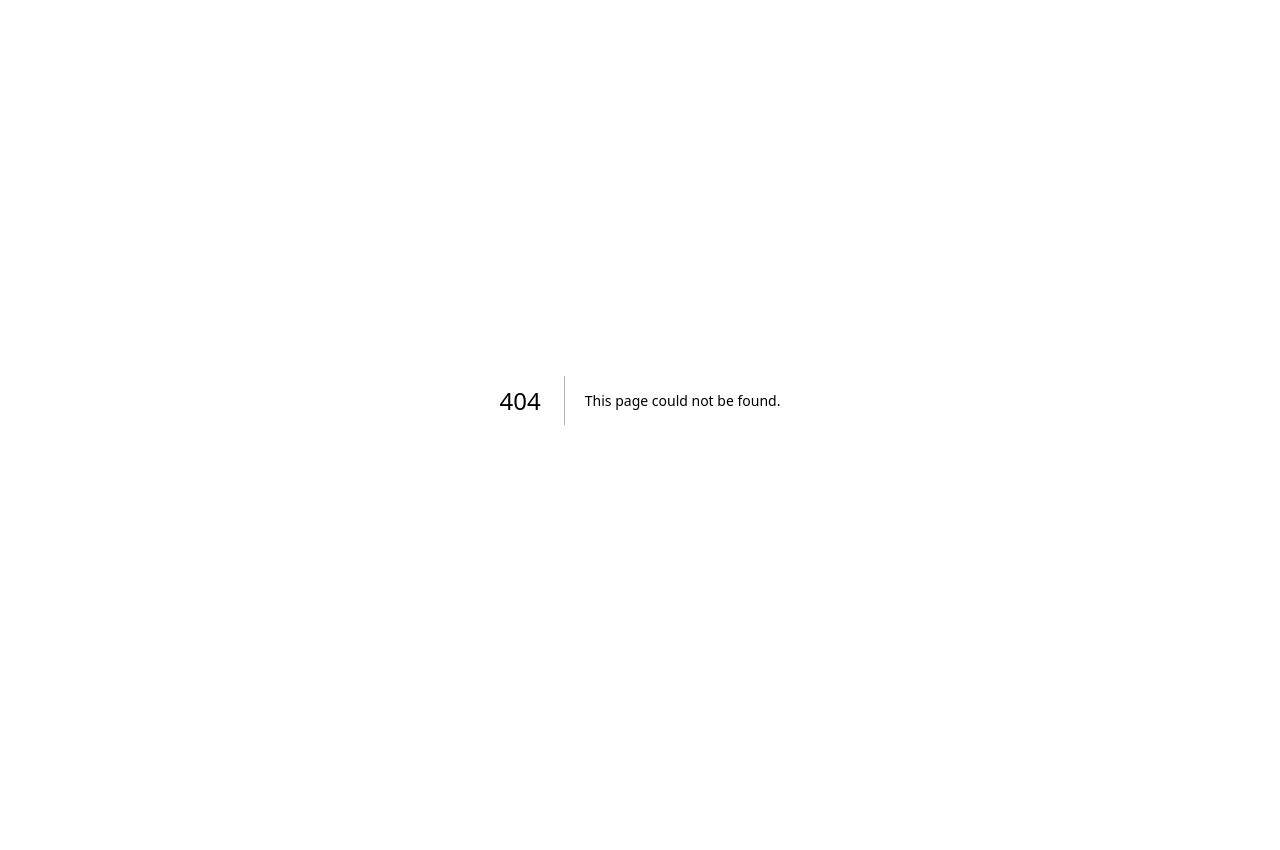
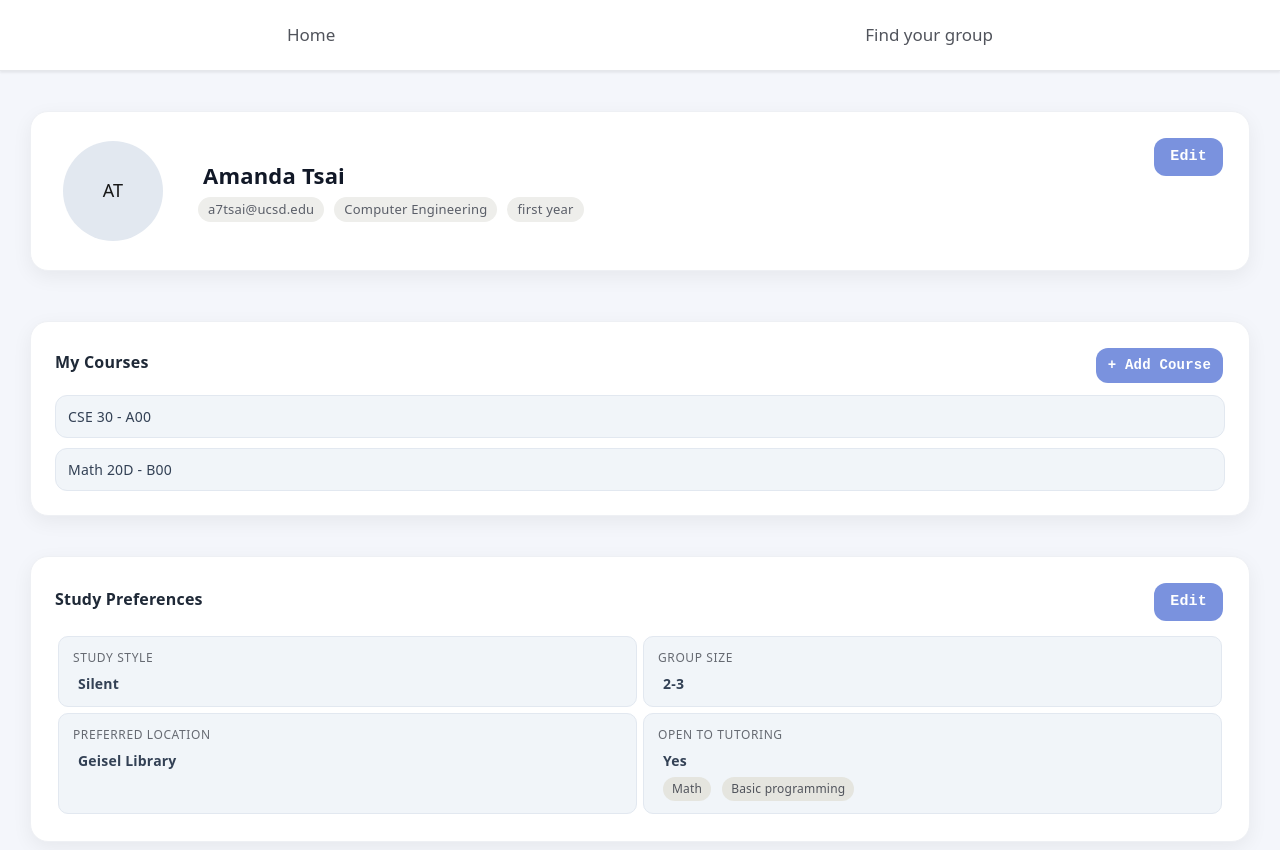
Before and after one commit to s2wen/wic, a Next.js app in the folder my-app/: page /profile in a window 1280 px wide. Before the commit this address had no page. Shown: the top 850 px of the page. Before the commit the page ends 800 px from the top, so only its background shows below. Built offline with nearby package versions, Linux system fonts and the light colour scheme.

Commit message:
profile page

```diff
--- /dev/null
+++ b/my-app/app/profile/page.tsx
@@ -0,0 +1,167 @@
+// import { useEffect, useState } from "react";
+import styles from "./profile_page.module.css";
+
+export type Course = {
+  name: string;
+  section: string;
+  professor: string;
+};
+
+export type StudyStyle = "Silent" | "Collaborative" | "Flexible";
+export type GroupSize = "2-3" | "4-6" | "7+";
+
+export type Preferences = {
+  style: StudyStyle;
+  groupSize: GroupSize;
+  location: string;
+  openToTutoring: boolean;
+  tutoringFields: string[];
+}
+
+export type User = {
+  firstName: string;
+  lastName: string;
+  email: string;
+  major: string;
+  year: string;
+  courses: Course[];
+  preferences: Preferences;
+};
+
+const course1: Course = {
+  name: "CSE 30",
+  section: "A00",
+  professor: "Bryan Chin",
+};
+
+const course2: Course = {
+  name: "Math 20D",
+  section: "B00",
+  professor: "Rishabh Dixit",
+};
+
+const pref: Preferences = {
+  style: "Silent",
+  groupSize: "2-3",
+  location: "Geisel Library",
+  openToTutoring: true,
+  tutoringFields: ["Math", "Basic programming"],
+};
+
+const user: User = {
+  firstName: "Amanda",
+  lastName: "Tsai",
+  major: "Computer Engineering",
+  year: "first",
+  email: "a7tsai@ucsd.edu",
+  courses: [course1, course2],
+  preferences: pref
+};
+
+// main function
+export default function Profile() {
+  return (
+    <div>
+      <nav className={styles.navbar}>
+        <ul>
+          <li className={styles.element}>
+            <a href="../homepage/page.tsx">Home</a>
+          </li>
+          <li className={styles.element}>
+            <a href="../groups/page.tsx">Find your group</a>
+          </li>
+        </ul>
+      </nav>
+      <div className={styles.root}>
+        <div className={styles.header}>
+          <div className={styles.profileRow}>
+            <div className={styles.pfp}>
+              {user.firstName[0]}
+              {user.lastName[0]}
+            </div>
+            <div className={styles.profileInfo}>
+              <div className={styles.name}>
+                {user.firstName} {user.lastName}
+              </div>
+              <div className={styles.badgeRow}>
+                <div className={`${styles.body} ${styles.bodyinfo}`}>
+                  {user.email}
+                </div>
+                <div className={`${styles.body} ${styles.bodyinfo}`}>
+                  {user.major}
+                </div>
+                <div className={`${styles.body} ${styles.bodyinfo}`}>
+                  {user.year} year
+                </div>
+              </div>
+            </div>
+            <button className={`${styles.button} ${styles.edit}`}>Edit</button>
+          </div>
+        </div>
+
+        <div className={styles.info}>
+          <div className={styles.sectionHeader}>
+            <div className={styles.sectionTitle}>My Courses</div>
+            <button className={`${styles.button} ${styles.addcourse}`}>
+              + Add Course
+            </button>
+          </div>
+
+          {user.courses.map((c, i) => (
+            <div key={i} className={styles.item}>
+              {c.name} - {c.section}
+            </div>
+          ))}
+        </div>
+
+        <div className={styles.info}>
+          <div className={styles.sectionHeader}>
+            <div className={styles.sectionTitle}>Study Preferences</div>
+            <button className={`${styles.button} ${styles.buttonSmall}`}>
+              Edit
+            </button>
+          </div>
+          <div className={styles.prefGrid}>
+            <div className={styles.prefItem}>
+              <div className={styles.prefLabel}>Study Style</div>
+              <div className={styles.prefValue}>{user.preferences.style}</div>
+            </div>
+
+            <div className={styles.prefItem}>
+              <div className={styles.prefLabel}>Group Size</div>
+              <div className={styles.prefValue}>
+                {user.preferences.groupSize}
+              </div>
+            </div>
+
+            <div className={styles.prefItem}>
+              <div className={styles.prefLabel}>Preferred Location</div>
+              <div className={styles.prefValue}>
+                {user.preferences.location}
+              </div>
+            </div>
+
+            <div className={styles.prefItem}>
+              <div className={styles.prefLabel}>Open to Tutoring</div>
+              <div className={styles.prefValue}>
+                {user.preferences.openToTutoring ? "Yes" : "No"}
+              </div>
+              {user.preferences.openToTutoring && (
+                <div className={styles.prefTagRow}>
+                  {user.preferences.tutoringFields.map((field, i) => (
+                    <span
+                      key={i}
+                      className={`${styles.prefValue} ${styles.prefTag}`}
+                    >
+                      {field}
+                    </span>
+                  ))}
+                </div>
+              )}
+            </div>
+          </div>
+        </div>
+      </div>
+    </div>
+  );
+}
--- /dev/null
+++ b/my-app/app/profile/profile_page.module.css
@@ -0,0 +1,264 @@
+.root {
+  min-height: 100vh;
+  width: 100%;
+  margin: 0 auto;
+  background-color: #f4f6fb;
+  /* padding: 20px 30px; */
+  display: flex;
+  flex-direction: column;
+  gap: 20px;
+  letter-spacing: 0.2px;
+}
+
+:root {
+  --primary: #5978d6;
+  --primary-hover: #3b6be0;
+}
+
+.navbar {
+  position: sticky;
+  top: 0;
+  z-index: 1000;
+  padding: 2px;
+  border-bottom: 1px solid #e5e7eb;
+  background: #ffffff;
+  box-shadow: 0 2px 2px rgba(0, 0, 0, 0.06);
+}
+
+.navbar ul {
+  display: flex;
+  justify-content: space-around;
+  align-items: center;
+  padding: 15px 20px;
+  list-style: none;
+}
+
+.element a {
+  text-decoration: none;
+  font-size: 17px;
+  font-weight: 500;
+  display: inline-block;
+  padding: 5px 10px;
+  color: #51545c;
+  transition: all 0.2s ease;
+}
+
+.element a:hover {
+  color: #2d2e2f;
+  transform: translateY(-1px);
+}
+
+.element a:active {
+  transform: translateY(0px);
+}
+
+.header {
+  background: #ffffff;
+  border: 1px solid #eef0f4;
+  margin: 30px;
+  margin-top: 40px;
+
+  padding: 24px;
+  border-radius: 18px;
+
+  box-shadow: 0 6px 20px rgba(0, 0, 0, 0.06);
+
+  display: flex;
+  flex-direction: column;
+  gap: 6px;
+}
+
+.profileRow {
+  display: flex;
+  align-items: center;
+  gap: 30px;
+  flex-wrap: wrap;
+}
+
+.profileInfo {
+  flex: 1;
+  min-width: 0;
+}
+
+.pfp {
+  border-radius: 50%;
+  background-color: #e2e8f0;
+  padding: 5px;
+  width: 100px;
+  height: 100px;
+  font-size: 18px;
+  font-weight: 400;
+
+  display: flex;
+  align-items: center;
+  justify-content: center;
+  margin: 5px;
+  margin-left: 8px;
+}
+
+.name {
+  font-size: 22px;
+  font-weight: 600;
+  color: #111827;
+  margin-left: 5px;
+  margin-bottom: 5px;
+}
+
+.badgeRow {
+  display: flex;
+  align-items: center;
+  gap: 10px;
+  flex-wrap: wrap;
+  row-gap: 6px;
+}
+
+.body {
+  font-size: 13px;
+  color: #5a5e68;
+}
+
+.bodyinfo {
+  border-radius: 25px;
+  background-color: rgb(238, 238, 235);
+  display: flex;
+  padding: 5px 10px;
+  line-height: 1.2;
+}
+
+/* Courses section */
+.info {
+  background: #ffffff;
+  padding: 24px;
+  border-radius: 18px;
+  margin-inline: 30px;
+  margin-bottom: 20px;
+
+  box-shadow: 0 6px 20px rgba(0, 0, 0, 0.06);
+
+  display: flex;
+  flex-direction: column;
+  gap: 10px;
+
+  border: 1px solid #eef0f4;
+}
+
+.sectionHeader {
+  display: flex;
+  justify-content: space-between;
+  align-items: center;
+
+  width: 100%;
+}
+
+.sectionTitle {
+  font-size: 16px;
+  font-weight: 600;
+  color: #1f2937;
+  margin-bottom: 6px;
+}
+
+.item {
+  background: #f1f5f9;
+  padding: 10px 12px;
+  border-radius: 12px;
+
+  font-size: 14px;
+  color: #334155;
+
+  border: 1px solid #e2e8f0;
+}
+
+.button {
+  padding: 8px 16px;
+  border-radius: 12px;
+
+  margin: 2px;
+  border: 1px;
+  background: var(--primary);
+  opacity: 0.8;
+  color: rgb(255, 255, 255);
+
+  font-weight: 600;
+  font-size: 15px;
+  font-family: monospace;
+
+  cursor: pointer;
+  transition: all 0.2s ease;
+}
+
+.button:hover {
+  background: var(--primary-hover);
+  transform: translateY(-1px);
+}
+
+.button:active {
+  transform: translateY(0px);
+}
+
+.addcourse {
+  padding: 7px 12px;
+  font-size: 14px;
+}
+
+.edit {
+  margin-left: auto;
+  align-self: flex-start;
+}
+
+@media (max-width: 700px) {
+  .profileRow {
+    gap: 16px;
+    align-items: flex-start;
+  }
+
+  .edit {
+    margin-left: 0;
+  }
+}
+
+.prefGrid {
+  display: grid;
+  grid-template-columns: 1fr 1fr;
+}
+
+.prefItem {
+  background: #f1f5f9;
+  padding: 12px 14px;
+  border-radius: 10px;
+  border: 1px solid #e2e8f0;
+  margin: 3px;
+}
+
+.prefLabel {
+  font-size: 12px;
+  color: #666a72;
+  margin-bottom: 6px;
+  text-transform: uppercase;
+  letter-spacing: 0.05em;
+}
+
+.prefValue {
+  font-size: 14px;
+  font-weight: 600;
+  justify-content: space-around;
+  margin-left: 5px;
+  color: #334155;
+}
+
+
+.prefTagRow {
+  display: flex;
+  gap: 6px;
+  flex-wrap: wrap;
+  margin-top: 6px;
+}
+
+.prefTag {
+  /* background-color: rgba(81, 84, 92, 0.07); */
+  background-color: rgba(183, 168, 130, 0.212);
+  color: #51545c;
+  font-size: 12px;
+  font-weight: 500;
+  padding: 3px 9px;
+  border-radius: 20px;
+}
--- a/my-app/package.json
+++ b/my-app/package.json
@@ -20,7 +20,7 @@
     "@types/react-dom": "^19",
     "eslint": "^9",
     "eslint-config-next": "16.2.4",
-    "tailwindcss": "^4",
+    "tailwindcss": "^4.2.4",
     "typescript": "^5"
   }
 }
```
Also changed, not shown: my-app/app/profile.tsx (deleted), 1 other file (tests, documents, lock files or other folders).
